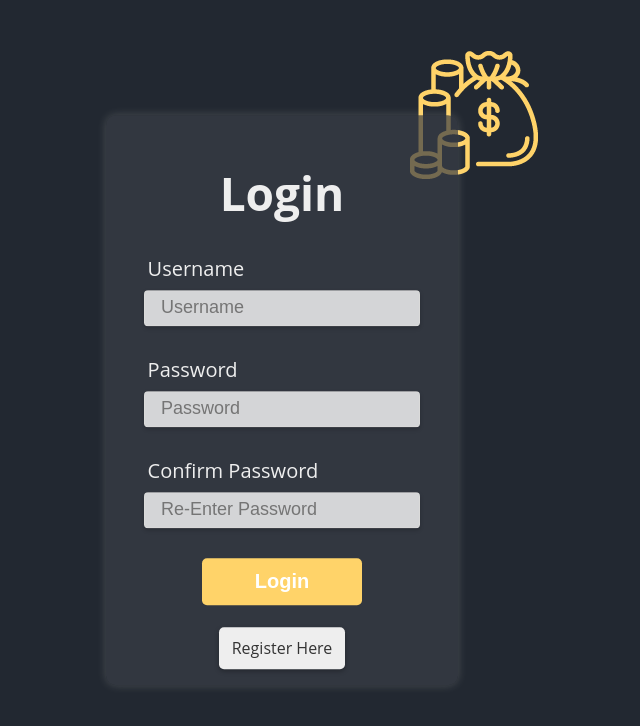
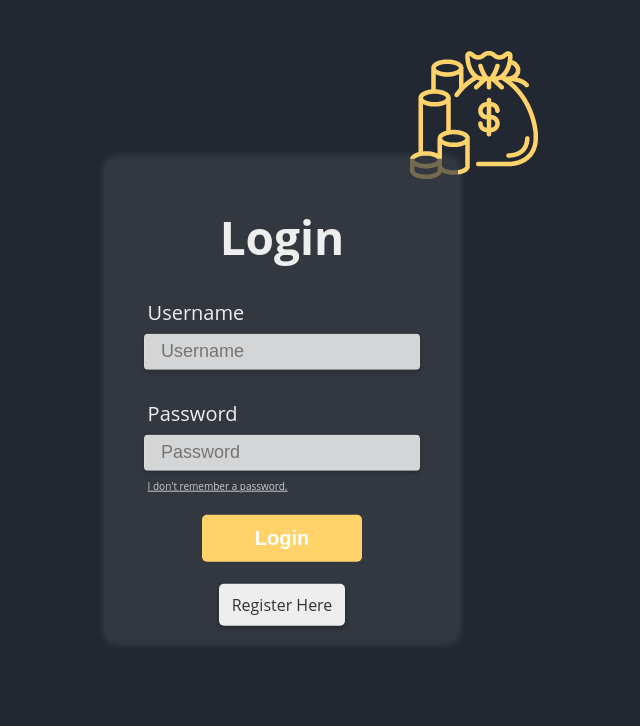
Before and after one commit to AlanWes/Budget-Managment-App, a Django app: page /login/ in a window 1280 px wide. Shown: the top 726 px of the page, without its empty margins (358-998 px from the left). Run offline with Django 4.2, Linux system fonts and the light colour scheme.

Commit message:
fix_login_page

```diff
--- a/src_projects/Project_Budget/login_register_app/views.py
+++ b/src_projects/Project_Budget/login_register_app/views.py
@@ -32,4 +32,7 @@ def SignupPage(request):
     return render (request,'register.html')
 
 def LoginPage(request):
-    return render (request,'login.html')
+    if request.method=='POST':
+        return redirect('home')
+    else:
+        return render (request,'login.html')
--- a/src_projects/Project_Budget/static/css/login_css.css
+++ b/src_projects/Project_Budget/static/css/login_css.css
@@ -127,3 +127,12 @@ body {
     height: 10%;
     margin-top: 4%;
   }
+
+  .must_contain {
+    font-size: 10px;
+    opacity: 0.8;
+    padding-left: 8%;
+    max-width: 80%;
+    margin: 0%;
+    text-decoration: underline;
+  }
--- a/src_projects/Project_Budget/templates/login.html
+++ b/src_projects/Project_Budget/templates/login.html
@@ -10,17 +10,15 @@
     <img src="{% static 'images/money.png' %}" alt="Money icons created by Smashicons - Flaticon" class="img-money">
     <div class="login_container">
       <h1 class="center">Login</h1>
-      <form>
+      <form action="" method="post">
         {% csrf_token %}
         <!--username-->
         <label for="username">Username</label><br>
         <input type="text" name="username" id="login" placeholder="Username"><br><br>
         <!--password-->
         <label for="password">Password</label><br>
-        <input type="password" name="password" id="login" placeholder="Password"><br><br>
-        <!--re-enter_password-->
-        <label for="confirm_password">Confirm Password</label><br>
-        <input type="password" name="confirm_password" id="login" placeholder="Re-Enter Password"><br><br>
+        <input type="password" name="password" id="login" placeholder="Password">
+        <p class="must_contain" href="">I don't remember a password.</p><br>
         <!--submit-->
         <input id="login_submit" type="submit" value="Login" name="login_submit"><br><br>
         <!--Login-->
--- a/src_projects/Project_Budget/templates/register.html
+++ b/src_projects/Project_Budget/templates/register.html
@@ -21,7 +21,7 @@
         <!--password-->
         <label for="password">Password</label>
         <input type="password" name="password" id="login" placeholder="Password" required>
-        <p class="must_contain">Password must contain at least: 8 characters, 1 number, 1 uppercase</p><br>
+        <p class="must_contain">| Password must contain at least: 8 characters, 1 number, 1 uppercase |</p><br>
         <!--re-enter_password-->
         <label for="confirm_password">Confirm Password</label><br>
         <input type="password" name="confirm_password" id="login" placeholder="Re-Enter Password" required><br><br>
```
Also changed, not shown: src_projects/Project_Budget/static/css/register_css.css (+1 -7 lines), src_projects/Project_Budget/db.sqlite3.
